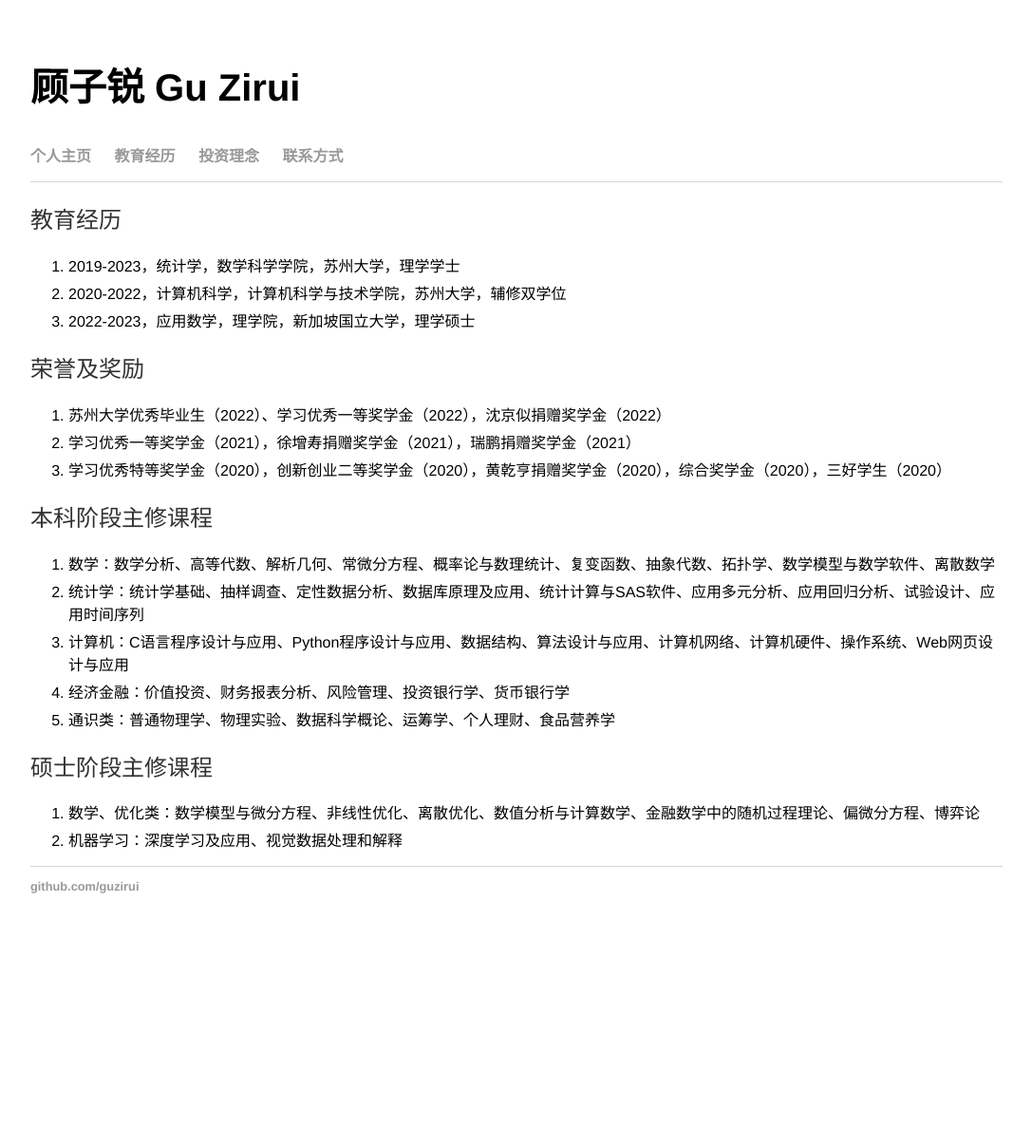
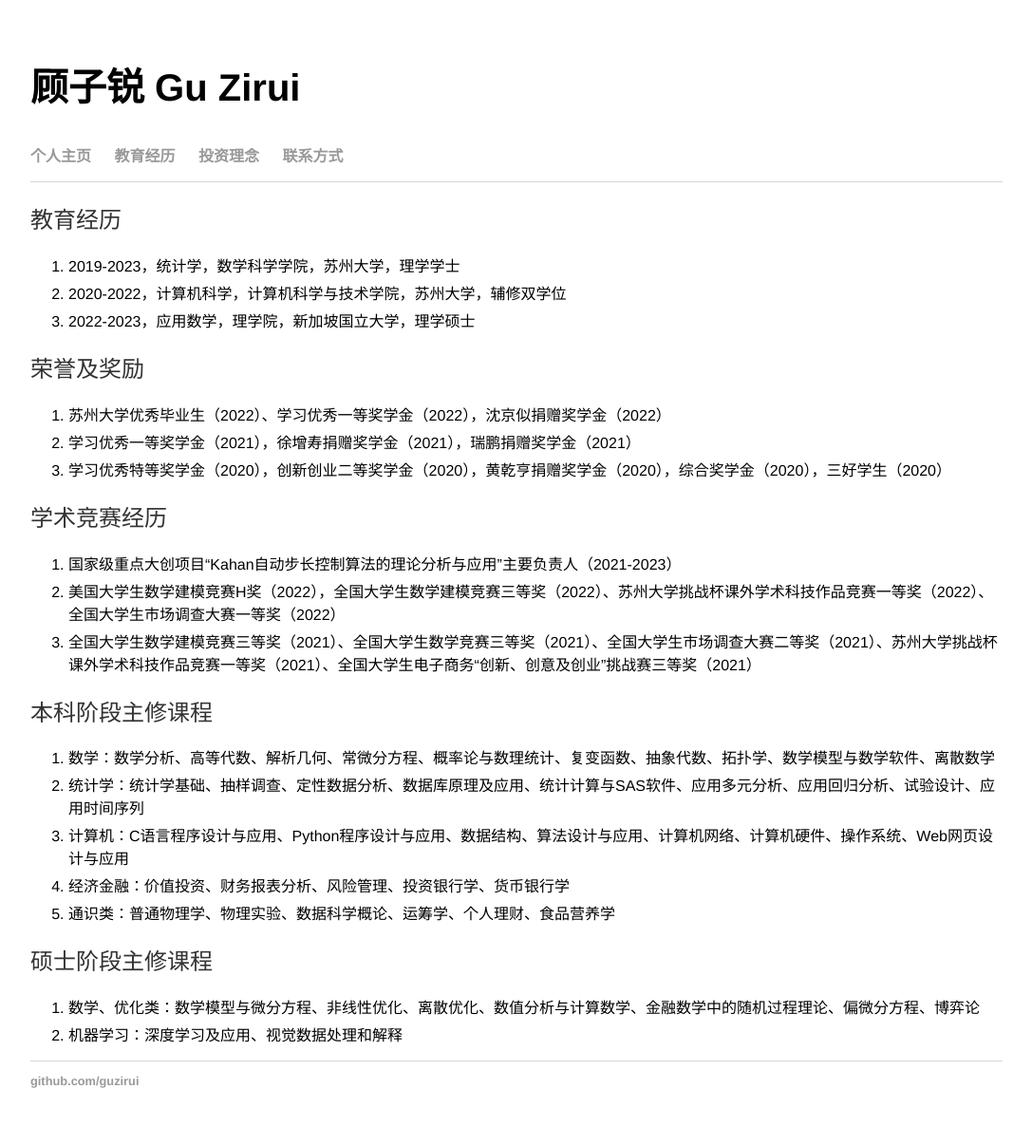
Before and after one commit to guzirui/guzirui.github.io, a Jekyll site: the page built from education/index.html, in a window 1280 px wide. Shown: the whole page at 95% size, without its empty margins (96-1183 px from the left). Built offline with Jekyll 4.4.1, drawn with Linux system fonts in a browser that asks for light colours; before the commit the page ends 1001 px from its top, so only the background shows below that.

Commit message:
Update index.html

```diff
--- a/education/index.html
+++ b/education/index.html
@@ -19,6 +19,14 @@ title: 顾子锐 Gu Zirui
     <li>学习优秀特等奖学金（2020），创新创业二等奖学金（2020），黄乾亨捐赠奖学金（2020），综合奖学金（2020），三好学生（2020）</li>
   </ol>
 
+    <h2>学术竞赛经历</h2>
+  <ol>
+     <li>国家级重点大创项目“Kahan自动步长控制算法的理论分析与应用”主要负责人（2021-2023）</li>
+    <li>美国大学生数学建模竞赛H奖（2022），全国大学生数学建模竞赛三等奖（2022）、苏州大学挑战杯课外学术科技作品竞赛一等奖（2022）、全国大学生市场调查大赛一等奖（2022）</li>
+    <li>全国大学生数学建模竞赛三等奖（2021）、全国大学生数学竞赛三等奖（2021）、全国大学生市场调查大赛二等奖（2021）、苏州大学挑战杯课外学术科技作品竞赛一等奖（2021）、全国大学生电子商务“创新、创意及创业”挑战赛三等奖（2021）</li>
+
+  </ol>
+
     <h2>本科阶段主修课程</h2>
   <ol>
      <li>数学：数学分析、高等代数、解析几何、常微分方程、概率论与数理统计、复变函数、抽象代数、拓扑学、数学模型与数学软件、离散数学</li>
```
